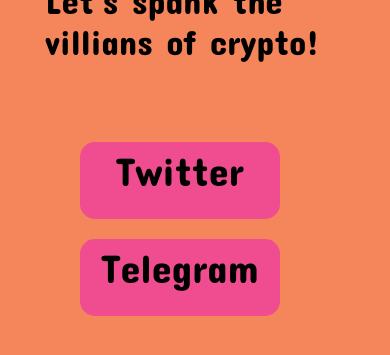
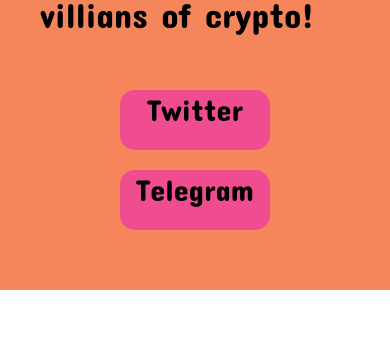
Before and after one commit to 0xbolt/spank-site, a Next.js app: page / in a window 390 px wide. Shown: the part 633-988 px from the top of the page. After the commit the page ends 923 px from the top, so only its background shows below. Built offline with nearby package versions, Linux system fonts and the light colour scheme.

Commit message:
update: fully responsive

```diff
--- a/src/styles/Home.module.css
+++ b/src/styles/Home.module.css
@@ -2,9 +2,10 @@
   display: flex;
   flex-direction: column;
   align-items: center;
+  justify-content: center;
   padding: 6rem;
   background-color: #F5855A;
-  min-height: 100vh;
+  min-height: 91vh;
   overflow: hidden;
   gap: 3rem;
 }
@@ -32,6 +33,8 @@
 .buttons {
   display: flex;
   flex-wrap: wrap;
+  align-items: center;
+  justify-content: center;
   padding: 2rem;
   gap: 2rem;
   margin-top: 3rem;
@@ -63,9 +66,26 @@
 
 @media screen and (max-width: 700px) {
 
+  .buttons>a>button {
+    width: 15rem;
+    height: 6rem;
+    font-size: 3rem;
+  }
+
+  .buttons {
+    margin-top: 2rem;
+
+  }
+
+  .main {
+    gap: 1.5rem;
+    padding: 4rem;
+  }
+
   .textSvg {
     min-width: 30rem;
   }
+
   .subHeading {
     font-size: 3.5rem;
   }
--- a/src/styles/globals.css
+++ b/src/styles/globals.css
@@ -13,7 +13,6 @@
   font-size: 62.5%;
   margin: 0;
   padding: 0;
-  overflow: hidden;
 }
 
 body {
```
